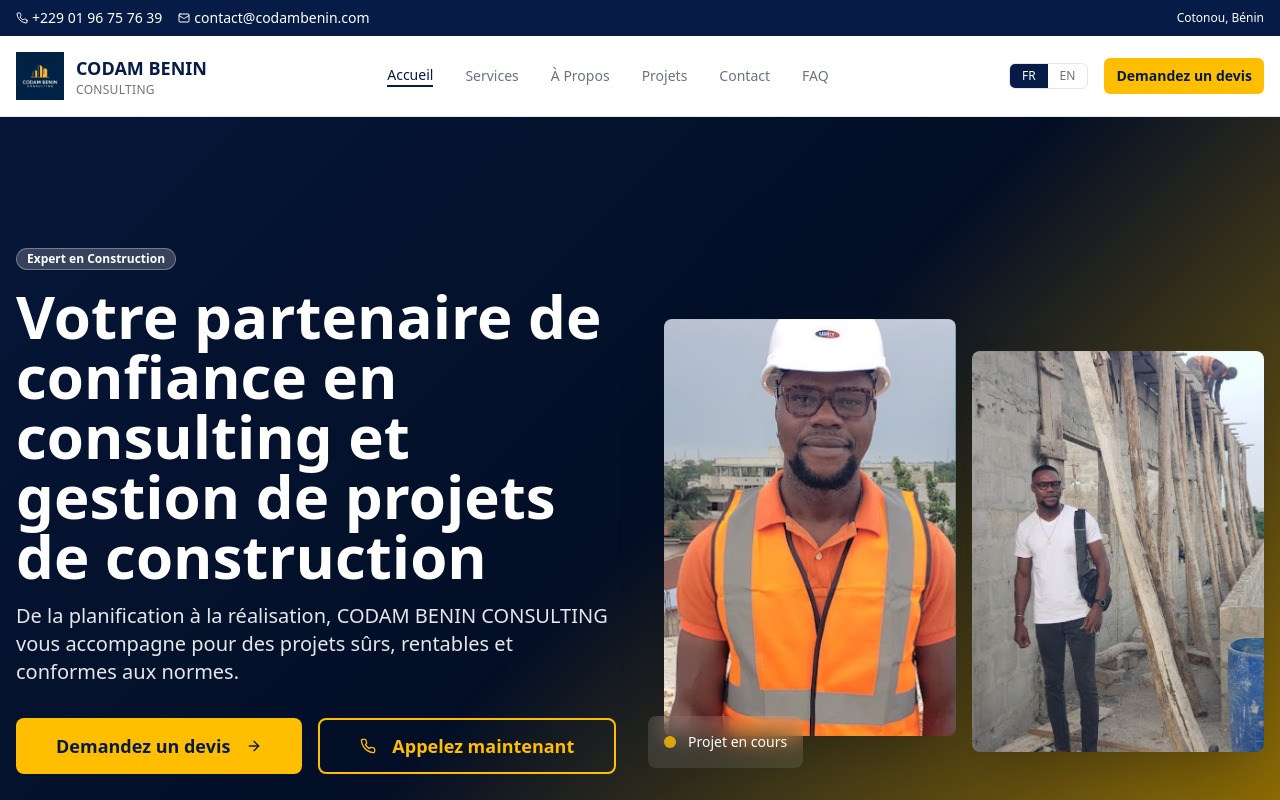
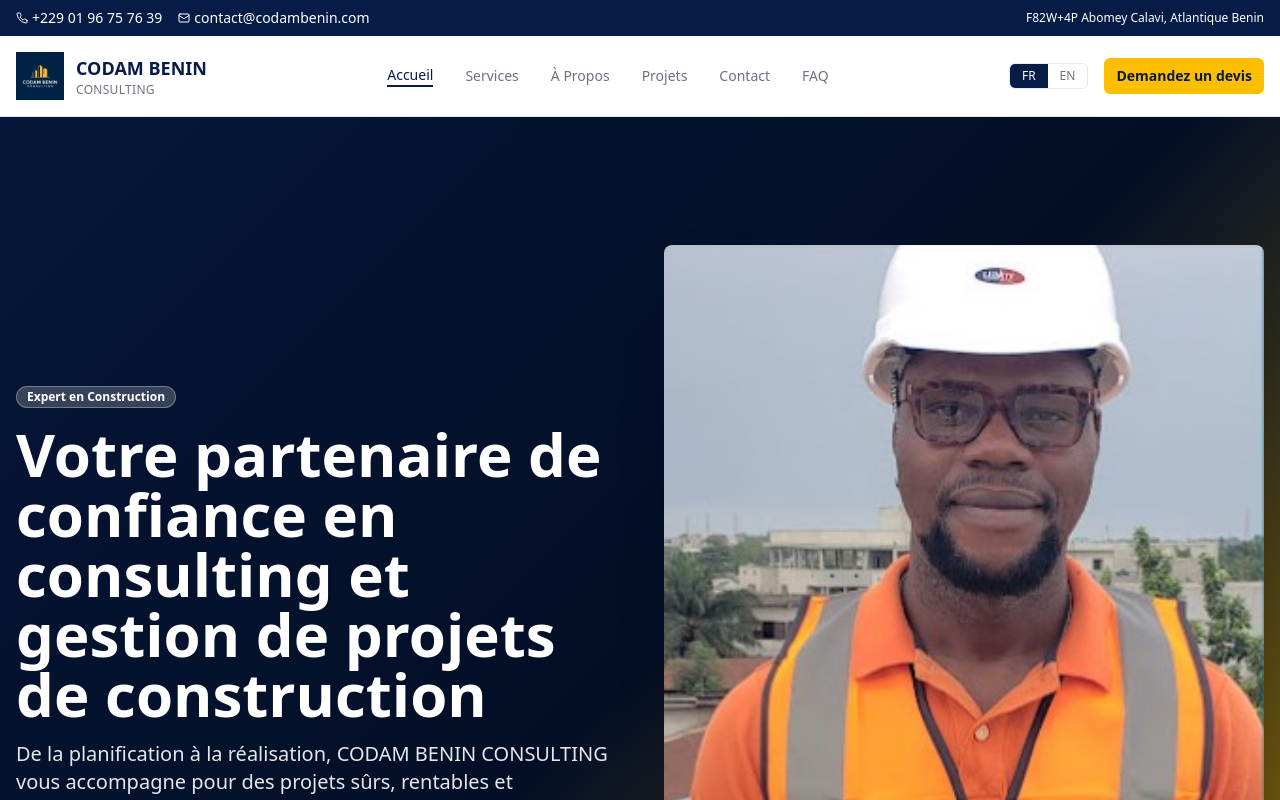
Before and after one commit to amta-repo/codam-build-global, a React (Vite) app: page / in a window 1280 px wide. Shown: the top 800 px of the page. Built offline with nearby package versions, Linux system fonts and the light colour scheme; the HTML template or start-up script is replaced by a standard one.

Commit message:
Fix hero image and address

```diff
--- a/src/components/Footer.tsx
+++ b/src/components/Footer.tsx
@@ -99,8 +99,7 @@ const Footer = () => {
               <div className="flex items-start space-x-3">
                 <MapPin className="h-4 w-4 mt-1 text-gold" />
                 <div className="text-sm opacity-90">
-                  <p>Cotonou, Bénin</p>
-                  <p>Quartier Fidjrossè</p>
+                  <p>F82W+4P Abomey Calavi, Atlantique Benin</p>
                 </div>
               </div>
               <div className="flex items-center space-x-3">
--- a/src/components/Header.tsx
+++ b/src/components/Header.tsx
@@ -38,7 +38,7 @@ const Header = () => {
               </div>
             </div>
             <div className="hidden md:flex items-center space-x-2">
-              <span className="text-xs">Cotonou, Bénin</span>
+              <span className="text-xs">F82W+4P Abomey Calavi, Atlantique Benin</span>
             </div>
           </div>
         </div>
--- a/src/pages/Contact.tsx
+++ b/src/pages/Contact.tsx
@@ -44,7 +44,7 @@ const Contact = () => {
     {
       icon: MapPin,
       title: t('contact.info.address'),
-      content: ['Cotonou, Bénin', 'Quartier Fidjrossè', 'Près du carrefour principal'],
+      content: ['F82W+4P Abomey Calavi, Atlantique Benin'],
       color: 'from-primary to-primary-dark'
     },
     {
@@ -299,11 +299,11 @@ const Contact = () => {
                       <MapPin className="h-12 w-12 text-gold mx-auto" />
                       <div>
                         <p className="font-medium">CODAM BENIN CONSULTING</p>
-                        <p className="text-sm text-muted-foreground">Cotonou, Fidjrossè</p>
-                        <p className="text-sm text-muted-foreground">Bénin</p>
+                        <p className="text-sm text-muted-foreground">F82W+4P Abomey Calavi</p>
+                        <p className="text-sm text-muted-foreground">Atlantique Benin</p>
                       </div>
                       <Button variant="outline" size="sm" asChild>
-                        <a href="https://maps.google.com/?q=Cotonou,+Fidjrossè,+Bénin" target="_blank" rel="noopener noreferrer">
+                        <a href="https://maps.google.com/?q=F82W%2B4P+Abomey+Calavi,+Atlantique+Benin" target="_blank" rel="noopener noreferrer">
                           Voir sur Google Maps
                           <ArrowRight className="ml-2 h-4 w-4" />
                         </a>
--- a/src/pages/Home.tsx
+++ b/src/pages/Home.tsx
@@ -249,18 +249,11 @@ const Home = () => {
             </div>
 
             <div className="relative animate-scale-in">
-              <div className="grid grid-cols-2 gap-4">
-                <img
-                  src={professionalSafety}
-                  alt="Professional Safety"
-                  className="rounded-lg shadow-2xl hover-lift"
-                />
-                <img
-                  src={teamMemberSite}
-                  alt="Team Member"
-                  className="rounded-lg shadow-2xl hover-lift mt-8"
-                />
-              </div>
+              <img
+                src={professionalSafety}
+                alt="Professional Safety"
+                className="rounded-lg shadow-2xl hover-lift w-full"
+              />
               <div className="absolute -bottom-4 -left-4 bg-white/10 backdrop-blur-md rounded-lg p-4">
                 <div className="flex items-center space-x-3">
                   <div className="w-3 h-3 bg-gold rounded-full animate-pulse"></div>
```
